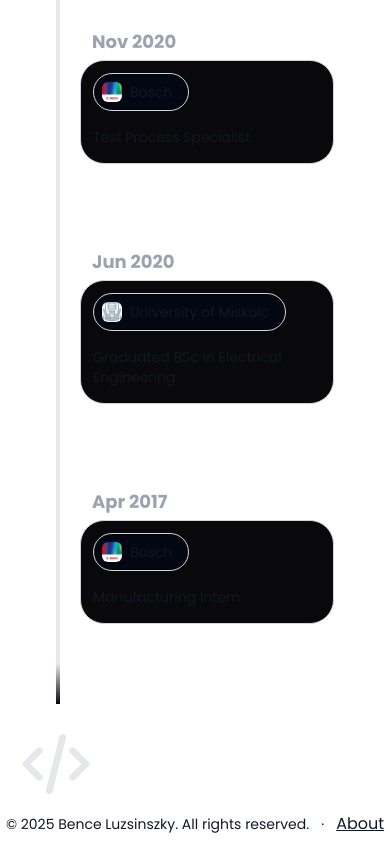
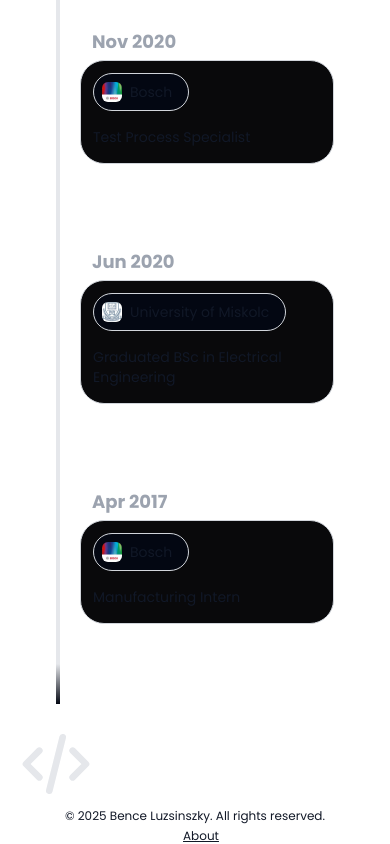
Before and after one commit to benceluzsinszky/portfolio, a React (Vite) app: page / in a window 390 px wide. Shown: the part 3374-4218 px from the top of the page. Built offline with nearby package versions, Linux system fonts and the light colour scheme; no server answers.

Commit message:
styling for mobile

```diff
--- a/src/layout/Footer.tsx
+++ b/src/layout/Footer.tsx
@@ -2,10 +2,12 @@ import { Link } from "react-router-dom";
 
 export default function Footer() {
   return (
-    <footer className="inline-flex items-center h-10 space-x-3">
-      <p>&copy; 2025 Bence Luzsinszky. All rights reserved.</p>
-      <p>&middot;</p>
-      <Link className="underline" to="/about">
+    <footer className="flex flex-col md:flex-row items-center h-10 space-x-3 mx-5">
+      <p className="text-xs md:text-base">
+        &copy; 2025 Bence Luzsinszky. All rights reserved.
+      </p>
+      <p className="hidden md:block">&middot;</p>
+      <Link className="underline text-xs md:text-base" to="/about">
         About
       </Link>
     </footer>
```
